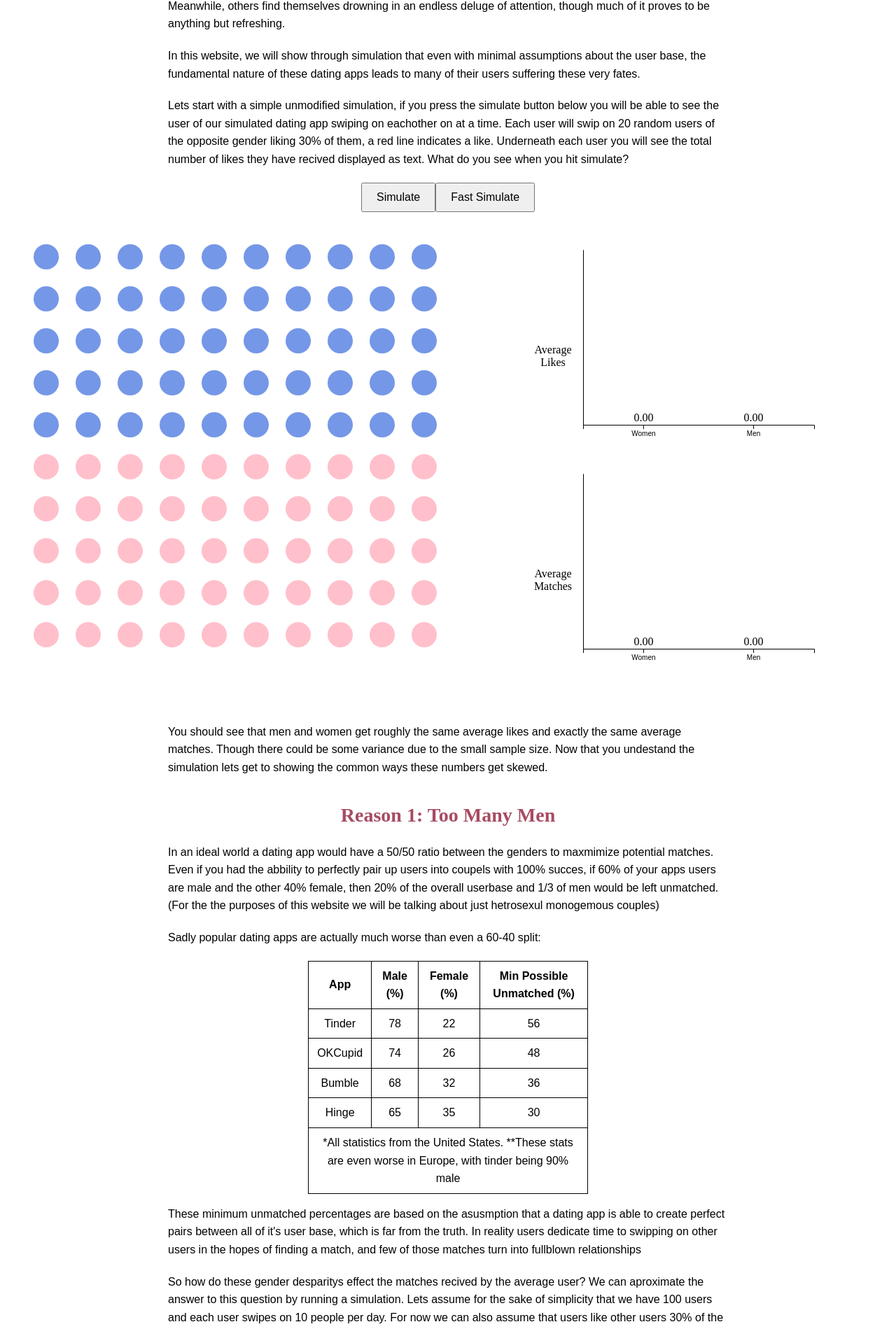
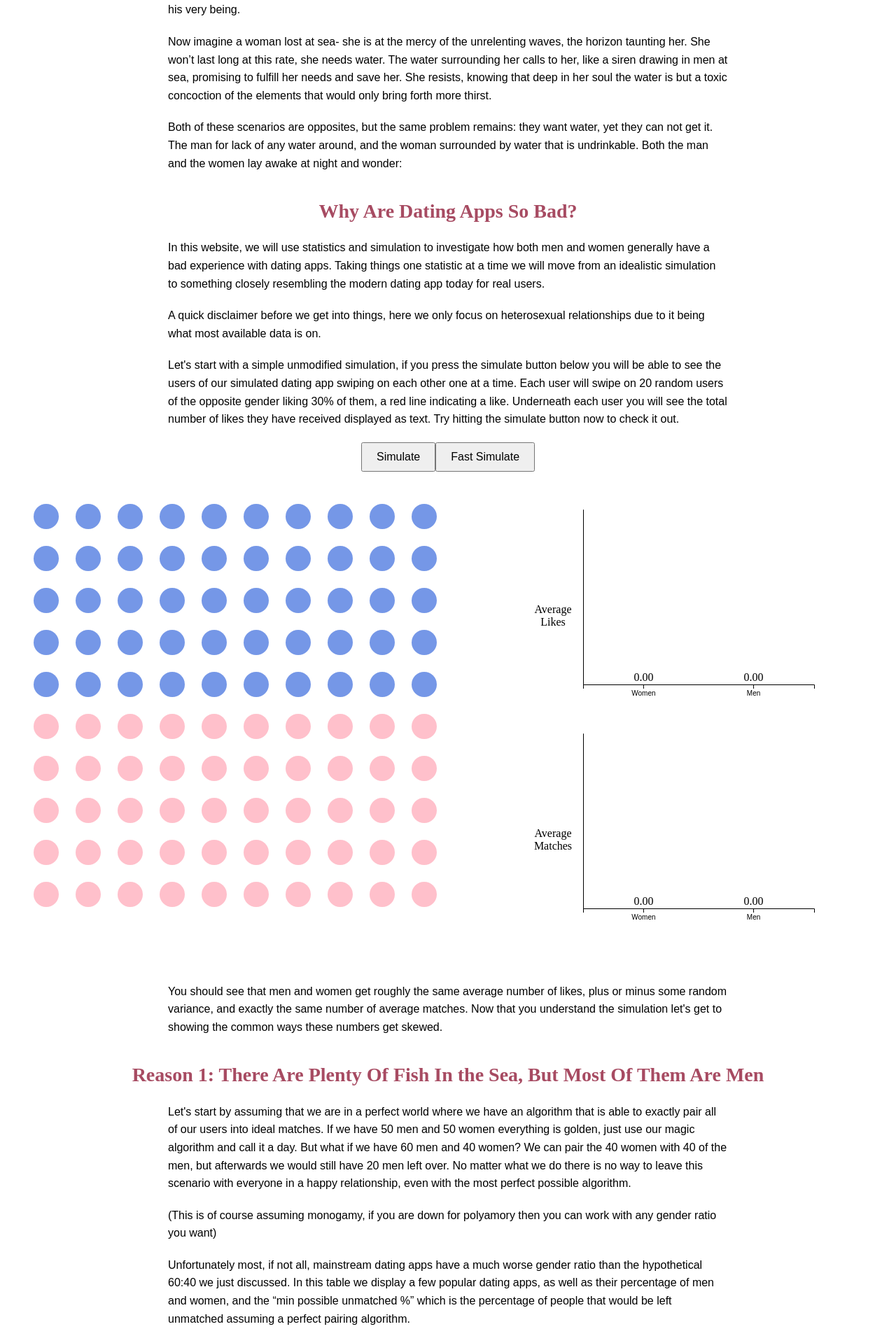
Before and after one commit to Qcallahan/DatingAppsSim, a SvelteKit app: page / in a window 1280 px wide. Shown: the part 211-2110 px from the top of the page at 70% size. Built offline with nearby package versions, Linux system fonts and the light colour scheme.

Commit message:
finalizing text

```diff
--- a/src/components/App.svelte
+++ b/src/components/App.svelte
@@ -582,7 +582,7 @@
       .domain(data.map((d) => d.color))
       .range([0, width])
       .padding(0.1);
-    yScale = d3.scaleLinear().domain([0, 45]).range([height, 0]); // Adjusted to go from 0 to 10
+    yScale = d3.scaleLinear().domain([0, 55]).range([height, 0]); // Adjusted to go from 0 to 10
 
     // Add X axis
     svg
@@ -650,7 +650,7 @@
       .domain(matchData.map((d) => d.color))
       .range([0, width])
       .padding(0.1);
-    yScale = d3.scaleLinear().domain([0, 3]).range([height, 0]); // Adjusted to go from 0 to 10
+    yScale = d3.scaleLinear().domain([0, 9]).range([height, 0]); // Adjusted to go from 0 to 10
 
     // Add X axis
     svg
@@ -713,31 +713,56 @@
 
   <div class="text">
     <p>
-      Have you ever felt like you're stranded in a parched desert, thirsting for
-      even a drop of attention on dating apps, while others seem to be swimming
-      in an ocean of saltwater, overwhelmed by a flood of unsuitable suitors?
+      Imagine this: a man stranded in a desert. He desperately searches for
+      water- crossing far and wide. No matter how far he travels, all he finds
+      is sand, the endless desert almost mocking him. He trudges on with the
+      hope of salvation- a promised oasis, whispered of in his fevered dreams
+      and glimpsed upon in the cruel mirages of the desert. He grows weaker,
+      every motion he makes becoming heavier as the futility of his mission
+      chips away at his very being.
     </p>
 
     <p>
-      For some, the well of potential matches runs dry, leaving them parched for
-      even the slightest acknowledgment. Meanwhile, others find themselves
-      drowning in an endless deluge of attention, though much of it proves to be
-      anything but refreshing.
+      Now imagine a woman lost at sea- she is at the mercy of the unrelenting
+      waves, the horizon taunting her. She won’t last long at this rate, she
+      needs water. The water surrounding her calls to her, like a siren drawing
+      in men at sea, promising to fulfill her needs and save her. She resists,
+      knowing that deep in her soul the water is but a toxic concoction of the
+      elements that would only bring forth more thirst.
     </p>
 
     <p>
-      In this website, we will show through simulation that even with minimal
-      assumptions about the user base, the fundamental nature of these dating
-      apps leads to many of their users suffering these very fates.
+      Both of these scenarios are opposites, but the same problem remains: they
+      want water, yet they can not get it. The man for lack of any water around,
+      and the woman surrounded by water that is undrinkable. Both the man and
+      the women lay awake at night and wonder:
+    </p>
+  </div>
+
+  <h2 class="reason-title">Why Are Dating Apps So Bad?</h2>
+
+  <div class="text">
+    <p>
+      In this website, we will use statistics and simulation to investigate how
+      both men and women generally have a bad experience with dating apps.
+      Taking things one statistic at a time we will move from an idealistic
+      simulation to something closely resembling the modern dating app today for
+      real users.
     </p>
 
     <p>
-      Lets start with a simple unmodified simulation, if you press the simulate
-      button below you will be able to see the user of our simulated dating app
-      swiping on eachother on at a time. Each user will swip on 20 random users
-      of the opposite gender liking 30% of them, a red line indicates a like.
-      Underneath each user you will see the total number of likes they have
-      recived displayed as text. What do you see when you hit simulate?
+      A quick disclaimer before we get into things, here we only focus on
+      heterosexual relationships due to it being what most available data is on.
+    </p>
+
+    <p>
+      Let's start with a simple unmodified simulation, if you press the simulate
+      button below you will be able to see the users of our simulated dating app
+      swiping on each other one at a time. Each user will swipe on 20 random
+      users of the opposite gender liking 30% of them, a red line indicating a
+      like. Underneath each user you will see the total number of likes they
+      have received displayed as text. Try hitting the simulate button now to
+      check it out.
     </p>
   </div>
 
@@ -796,27 +821,40 @@
 
   <div class="text">
     <p>
-      You should see that men and women get roughly the same average likes and
-      exactly the same average matches. Though there could be some variance due
-      to the small sample size. Now that you undestand the simulation lets get
-      to showing the common ways these numbers get skewed.
+      You should see that men and women get roughly the same average number of
+      likes, plus or minus some random variance, and exactly the same number of
+      average matches. Now that you understand the simulation let's get to
+      showing the common ways these numbers get skewed.
     </p>
   </div>
 
-  <h2 class="reason-title">Reason 1: Too Many Men</h2>
+  <h2 class="reason-title">
+    Reason 1: There Are Plenty Of Fish In the Sea, But Most Of Them Are Men
+  </h2>
 
   <div class="text">
     <p>
-      In an ideal world a dating app would have a 50/50 ratio between the
-      genders to maxmimize potential matches. Even if you had the abbility to
-      perfectly pair up users into coupels with 100% succes, if 60% of your apps
-      users are male and the other 40% female, then 20% of the overall userbase
-      and 1/3 of men would be left unmatched. (For the the purposes of this
-      website we will be talking about just hetrosexul monogemous couples)
+      Let's start by assuming that we are in a perfect world where we have an
+      algorithm that is able to exactly pair all of our users into ideal
+      matches. If we have 50 men and 50 women everything is golden, just use our
+      magic algorithm and call it a day. But what if we have 60 men and 40
+      women? We can pair the 40 women with 40 of the men, but afterwards we
+      would still have 20 men left over. No matter what we do there is no way to
+      leave this scenario with everyone in a happy relationship, even with the
+      most perfect possible algorithm.
     </p>
 
     <p>
-      Sadly popular dating apps are actually much worse than even a 60-40 split:
+      (This is of course assuming monogamy, if you are down for polyamory then
+      you can work with any gender ratio you want)
+    </p>
+
+    <p>
+      Unfortunately most, if not all, mainstream dating apps have a much worse
+      gender ratio than the hypothetical 60:40 we just discussed. In this table
+      we display a few popular dating apps, as well as their percentage of men
+      and women, and the “min possible unmatched %” which is the percentage of
+      people that would be left unmatched assuming a perfect pairing algorithm.
     </p>
 
     <p></p>
@@ -866,20 +904,20 @@
     </table>
 
     <p>
-      These minimum unmatched percentages are based on the asusmption that a
-      dating app is able to create perfect pairs between all of it's user base,
-      which is far from the truth. In reality users dedicate time to swipping on
-      other users in the hopes of finding a match, and few of those matches turn
-      into fullblown relationships
+      Of course we do not actually have a perfect pairing algorithm. In
+      actuality, each user will swipe on many other users liking a small portion
+      of them, and users will only be matched if they like each other mutually.
+      Even after matching, chances of that match developing into a full blown
+      relationship is low.
     </p>
 
     <p>
-      So how do these gender desparitys effect the matches recived by the
-      average user? We can aproximate the answer to this question by running a
-      simulation. Lets assume for the sake of simplicity that we have 100 users
-      and each user swipes on 10 people per day. For now we can also assume that
-      users like other users 30% of the time (more on these exact statistics
-      later).
+      So how do these gender disparities affect the likes and matches received
+      by the average user? Explore the answer in the simulation below. It is the
+      same as the one above, but this time you are given access to a slider that
+      changes the gender ratio of the app. Try running simulations with the
+      ratios from some of the common apps, or any other ratio you want to give a
+      try.
     </p>
   </div>
 
@@ -953,18 +991,72 @@
     </div>
   </div>
 
+  <div class="text">
+    <p>
+      You will likely notice that unlike before, the average matches are not
+      exactly the same, for a match to exist, one man and one woman need to like
+      each other, meaning the total number of matches is the same for each
+      gender. For example, if 40 matches happen then the total matches for men
+      and women must both be 40. However, if there are 80 men and 20 women, then
+      the average woman will have 2 matches and the average man just ½ a match,
+      since those matches are distributed over different numbers of people.
+    </p>
+
+    <p>
+      The second thing to notice is that we are already seeing some decent skew
+      in terms of average likes. Even using Hinge’s ratio of 65% male, which is
+      the best of the ones listed, we see that women on average receive over 3x
+      as many likes as men.
+    </p>
+  </div>
+
   <h2 class="reason-title">Reason 2: Overload And Desperation</h2>
 
   <div class="text">
     <p>
-      Lorem ipsum dolor sit amet, consectetur adipiscing elit. Sed vestibulum
-      tellus non nunc condimentum, in rutrum metus aliquam. Donec vitae dolor ac
-      magna aliquet vestibulum.
+      Some articles claim women tend to be more selective due to many men
+      lacking essential emotional and communicative skills needed to build a
+      relationship, such as <a
+        href="https://www.psychologytoday.com/ca/blog/the-state-our-unions/202208/whats-behind-the-rise-lonely-single-men"
+        target="_blank">this article</a
+      > from Psychology Today on what is behind the rise of lonely single men.
     </p>
 
     <p>
-      Vivamus et enim ut lectus aliquam sodales. Integer sit amet tortor nec
-      lectus congue congue. Ut ut tortor eget mauris venenatis aliquam.
+      Some claim it is due to the fact that culturally men are pursuers and
+      women are the pursued, one study found that when the roles are reversed,
+      men get much pickier and women much less picky, you can read more at <a
+        href="https://www.smithsonianmag.com/smart-news/men-are-just-as-picky-as-women-about-who-theyd-dateif-theyre-the-ones-being-pursued-180947850/"
+        target="_blank">this article</a
+      > from the Smithsonian Magazine.
+    </p>
+
+    <p>
+      Others claim it is just a matter of evolution, since choosing a partner
+      has higher stakes for women, who are capped at having 1 child every 9
+      months, and are likely to be expected to dedicate a great amount of
+      resources to raising that child, such as <a
+        href="https://www.independent.co.uk/life-style/love-sex/women-men-dating-websites-picky-australia-study-a8418886.html"
+        target="_blank">this Independent article</a
+      > discussing an Australian study.
+    </p>
+
+    <p>
+      Whatever you believe, on dating apps there is an overwhelming number of
+      men. This means that women are incentivized to be selective about who they
+      like, since liking too often would result in getting bombarded with too
+      many men to feasibly chat with. Men on the other hand as the majority get
+      much less attention, and are thus incentivized to cast as wide of a net as
+      possible in order to have a chance of getting a match.
+    </p>
+
+    <p>
+      When we look at the actual numbers we see that whatever the cause is, men
+      like women's profiles on average about 46% of the time, and women like
+      men's profiles on average 14% of the time. How does this affect our
+      simulation? Try running it to find out, and feel free to play with the
+      sliders to further explore how different like rates can change the
+      distributions, or how they work in tandem with different gender ratios.
     </p>
   </div>
 
@@ -1059,7 +1151,7 @@
       <input
         type="range"
         min="0"
-        max="100"
+        max="60"
         bind:value={mAverageLikeRate[3]}
         bind:this={slider3}
         class="slider"
@@ -1073,7 +1165,7 @@
       <input
         type="range"
         min="0"
-        max="100"
+        max="60"
         bind:value={wAverageLikeRate[3]}
         bind:this={slider4}
         class="slider"
@@ -1082,18 +1174,34 @@
     </div>
   </div>
 
+  <div class="text">
+    <p>
+      Notice how using the same Hinge ratio of 65% male, women now receive
+      roughly 11x as many likes as men, and the average number of matches has
+      gone down for both genders compared to when we were using the 30% like
+      rate across the board.
+    </p>
+
+    <p>
+      But this has all been assuming everyone has an equal chance of being
+      liked, what happens when we account for the fact that some profiles are on
+      average more desirable than others?
+    </p>
+  </div>
+
   <h2 class="reason-title">Reason 3: Attractiveness</h2>
 
   <div class="text">
     <p>
-      Lorem ipsum dolor sit amet, consectetur adipiscing elit. Sed vestibulum
-      tellus non nunc condimentum, in rutrum metus aliquam. Donec vitae dolor ac
-      magna aliquet vestibulum.
-    </p>
-
-    <p>
-      Vivamus et enim ut lectus aliquam sodales. Integer sit amet tortor nec
-      lectus congue congue. Ut ut tortor eget mauris venenatis aliquam.
+      According to Hinge’s now deleted blog post, the top 25% of women receive
+      half of all likes that go to women, and the top 15% of men receive half of
+      all likes that go to men. This makes sense as an intuitive next step for
+      reason 2, women have higher standards: therefore they tend to go for more
+      desirable men. So once again let's simulate the effect of this. Here we
+      have marked the top 15% of men and 25% of women with black outlines, and
+      adjusted the like rates such that the averages stay the same, but half of
+      the likes go to the top of their respective gender. Try comparing it with
+      the simulation from reason 2 and seeing what changes.
     </p>
   </div>
 
@@ -1188,7 +1296,7 @@
       <input
         type="range"
         min="0"
-        max="100"
+        max="60"
         bind:value={mAverageLikeRate[4]}
         bind:this={slider6}
         class="slider"
@@ -1202,13 +1310,45 @@
       <input
         type="range"
         min="0"
-        max="100"
+        max="60"
         bind:value={wAverageLikeRate[4]}
         bind:this={slider7}
         class="slider"
       />
       <span>{wAverageLikeRate[4]}%</span>
     </div>
+  </div>
+
+  <div class="text">
+    <p>
+      Looking at the graphs alone it may look like not much has changed, but
+      paying closer attention to the like counts underneath the circles reveals
+      a different story. Notice that using the 65% male, 46% male like rate, 14%
+      female like rate stats from before, top men receive a little over 5x as
+      many likes as average men, whereas top women receive around 3x as many
+      likes as average women. We see that top women receive over 30x as many
+      likes as average men.
+    </p>
+
+    <p>
+      It is worth noting that here we assumed everyone was either “top” or
+      “average” when in reality everyone is likely to exist somewhere on a
+      gradient between extremely desirable and extremely not desirable, but
+      since we have no stats aside from that hinge blog post we can only
+      speculate on how people are distributed over said gradient.
+    </p>
+  </div>
+
+  <h2 class="reason-title">Conclusion</h2>
+  <div class="text">
+    <p>Dating Apps Suck Because:</p>
+    <ol>
+      <li>Too Many Men</li>
+      <li>Differences in like rates between genders</li>
+      <li>
+        You are not hot (or you are hot and you are getting swarmed by likes)
+      </li>
+    </ol>
   </div>
 
   <h2 class="reason-title">Sources</h2>
```
